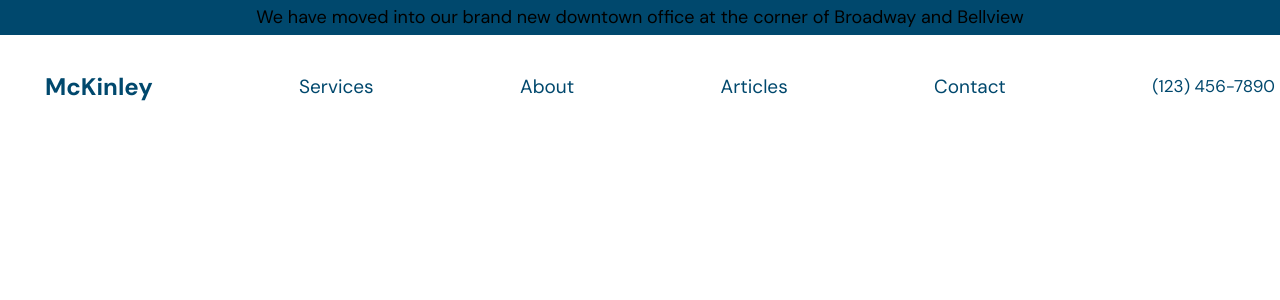
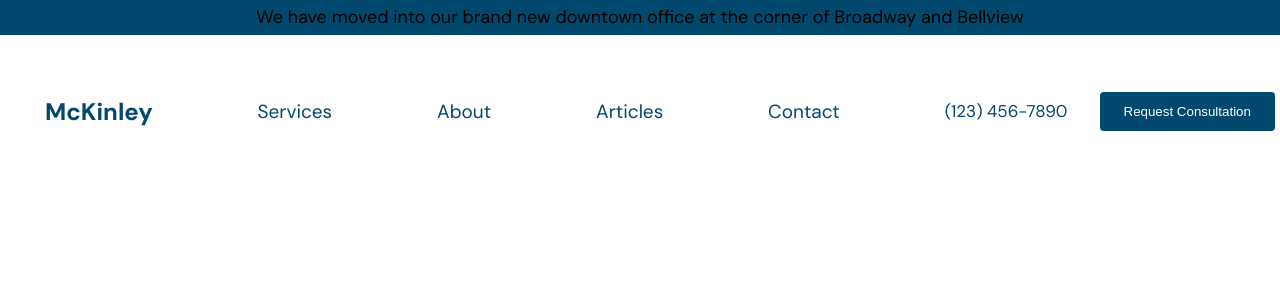
Before and after one commit to NicaZadirieva/mckinley, a React (Vite) app: page / in a window 1280 px wide. Shown: the top 300 px of the page. Built offline with nearby package versions, Linux system fonts and the light colour scheme.

Commit message:
fix(Menu): fix paddings

```diff
--- a/src/App.tsx
+++ b/src/App.tsx
@@ -1,3 +1,4 @@
+import Button from './components/Button';
 import CenterInfoLine from './components/CenterInfoLine';
 import Menu from './components/Menu';
 import MenuItem from './components/MenuItem';
@@ -19,8 +20,9 @@ function App() {
 					<MenuItem linkUrl='/'>About</MenuItem>
 					<MenuItem linkUrl='/'>Articles</MenuItem>
 					<MenuItem linkUrl='/'>Contact</MenuItem>
-					<div>
+					<div className='flex'>
 						<PhoneNumber color='dark' value='(123) 456-7890'/>
+						<Button color='dark'>Request Consultation</Button>
 					</div>
 				</Menu>
 			</Content>
--- a/src/components/Menu/index.module.css
+++ b/src/components/Menu/index.module.css
@@ -3,4 +3,6 @@
     flex-direction: row;
     justify-content: space-between;
     align-items: center;
+    padding-top: 25px;
+    padding-bottom: 25px;
 }
```
Also changed, not shown: 1 other file (tests, documents, lock files or other folders).
